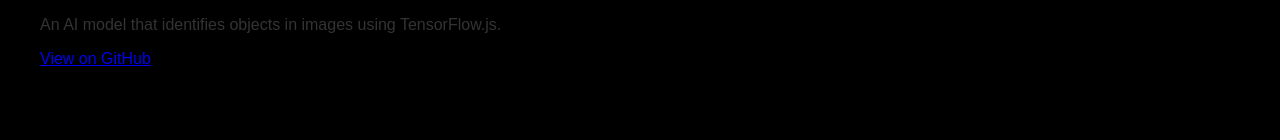
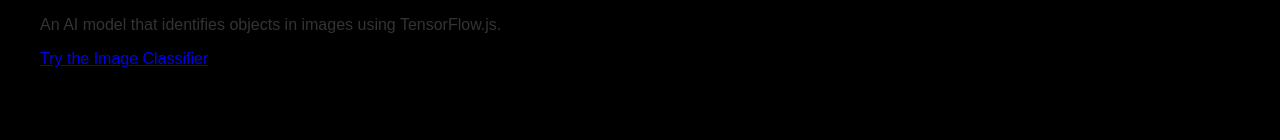
Before and after one commit to aryajodh/my-portfolio, a plain HTML site: page projects.html in a window 1280 px wide. Shown: the part 343-483 px from the top of the page. Drawn offline with Linux system fonts and the light colour scheme.

Commit message:
Added link to image classifier

```diff
--- a/projects.html
+++ b/projects.html
@@ -27,7 +27,7 @@
             <div class="project-card">
                 <h2>Image Classifier</h2>
                 <p>An AI model that identifies objects in images using TensorFlow.js.</p>
-                <a href="https://github.com/yourusername/image-classifier" target="_blank">View on GitHub</a>
+                <a href="https://my-portfolio-1gsn.onrender.com" class="btn">Try the Image Classifier</a>
             </div>
         </section>
     </main>
```
